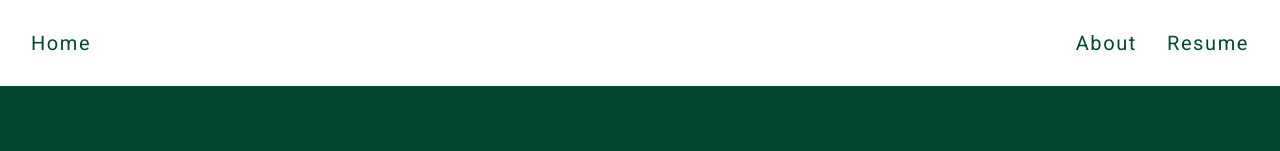
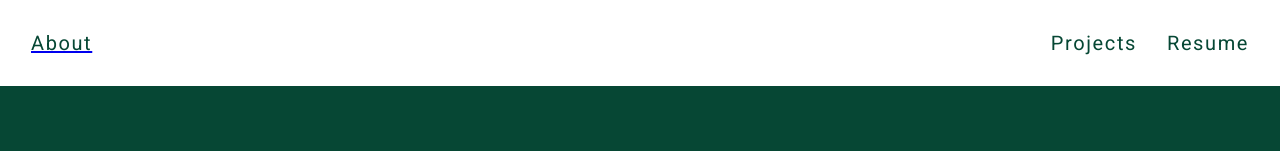
Before and after one commit to Abby-Wale/Abby-Wale.github.io, a Next.js app: page /about in a window 1280 px wide. Shown: the top 151 px of the page. Built offline with nearby package versions, Linux system fonts and the light colour scheme.

Commit message:
navbar fixed

```diff
--- a/components/Navigation.js
+++ b/components/Navigation.js
@@ -9,9 +9,9 @@ function Navbar() {
   return (
     <Header>
       <LeftNav>
-        <Link href="/" passHref legacyBehavior>
+        <Link href="/about" passHref>
           <StyledDiv onClick={() => updateShowmenu(!showmenu)}>
-            <span>Home</span>
+            <span>About</span>
           </StyledDiv>
         </Link>
         <button onClick={() => updateShowmenu(!showmenu)}>
@@ -19,22 +19,24 @@ function Navbar() {
         </button>
       </LeftNav>
       <RightNav showmenu={showmenu}>
-        <Link href="/about" passHref legacyBehavior>
+        <Link href="/" passHref>
           <StyledDiv onClick={() => updateShowmenu(!showmenu)}>
-            <span>About</span>
+            <span>Projects</span>
           </StyledDiv>
         </Link>
-        <Link href="/AdewaleAbiolaResume.pdf" passHref legacyBehavior>
-          <StyledDiv target="_blank" rel="noopener noreferrer" onClick={() => updateShowmenu(!showmenu)}>
-            Resume
-          </StyledDiv>
-        </Link>
+        <a href="/Abiola Adewale Resume.pdf" target="_blank" rel="noopener noreferrer">
+          <StyledDiv onClick={() => updateShowmenu(!showmenu)}>Resume</StyledDiv>
+        </a>
       </RightNav>
     </Header>
   );
 }
 
 export default Navbar;
+
+// ... (your styled components remain the same)
+
+
 
 const Header = styled.div`
   /* styles */
```
